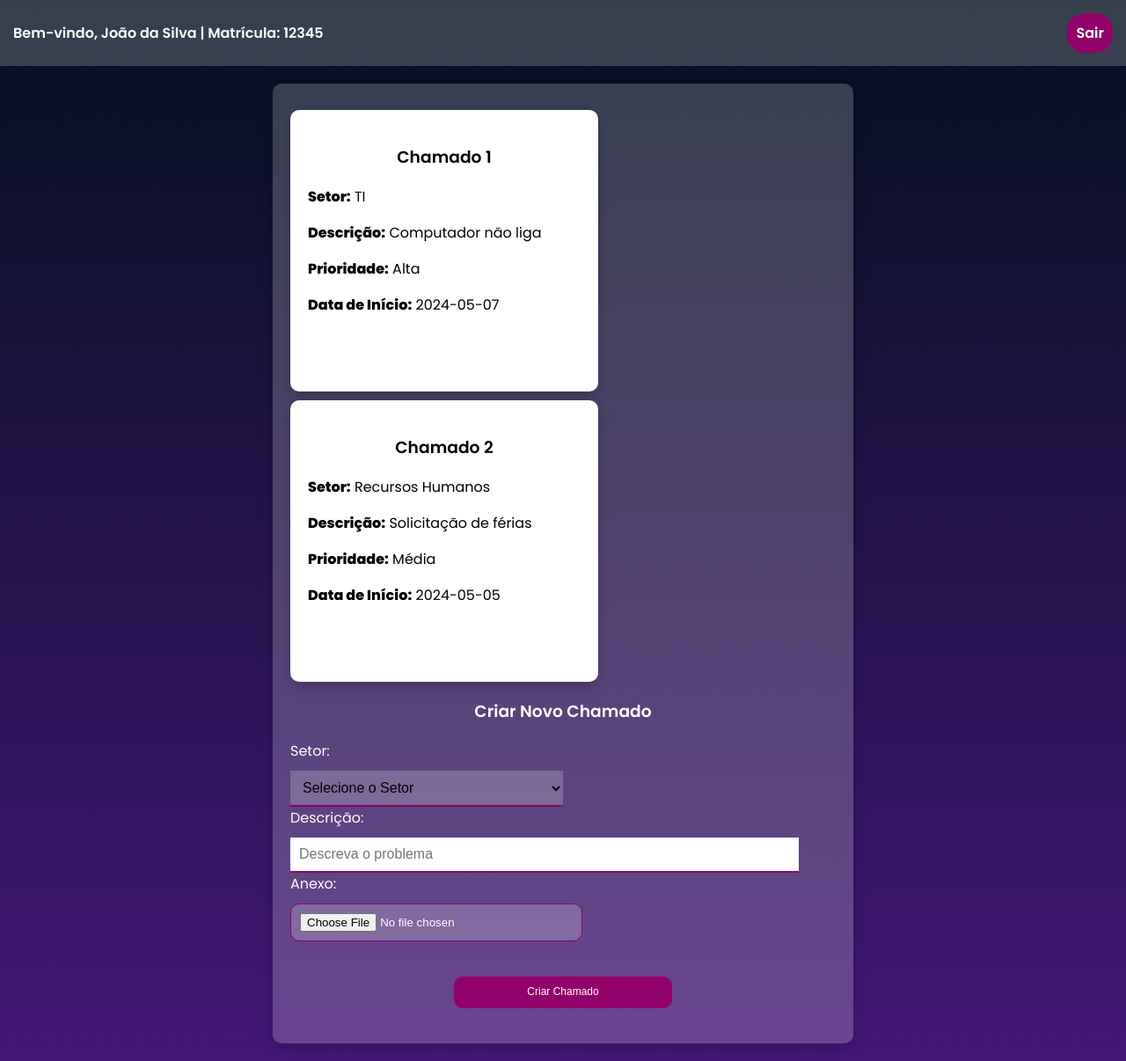
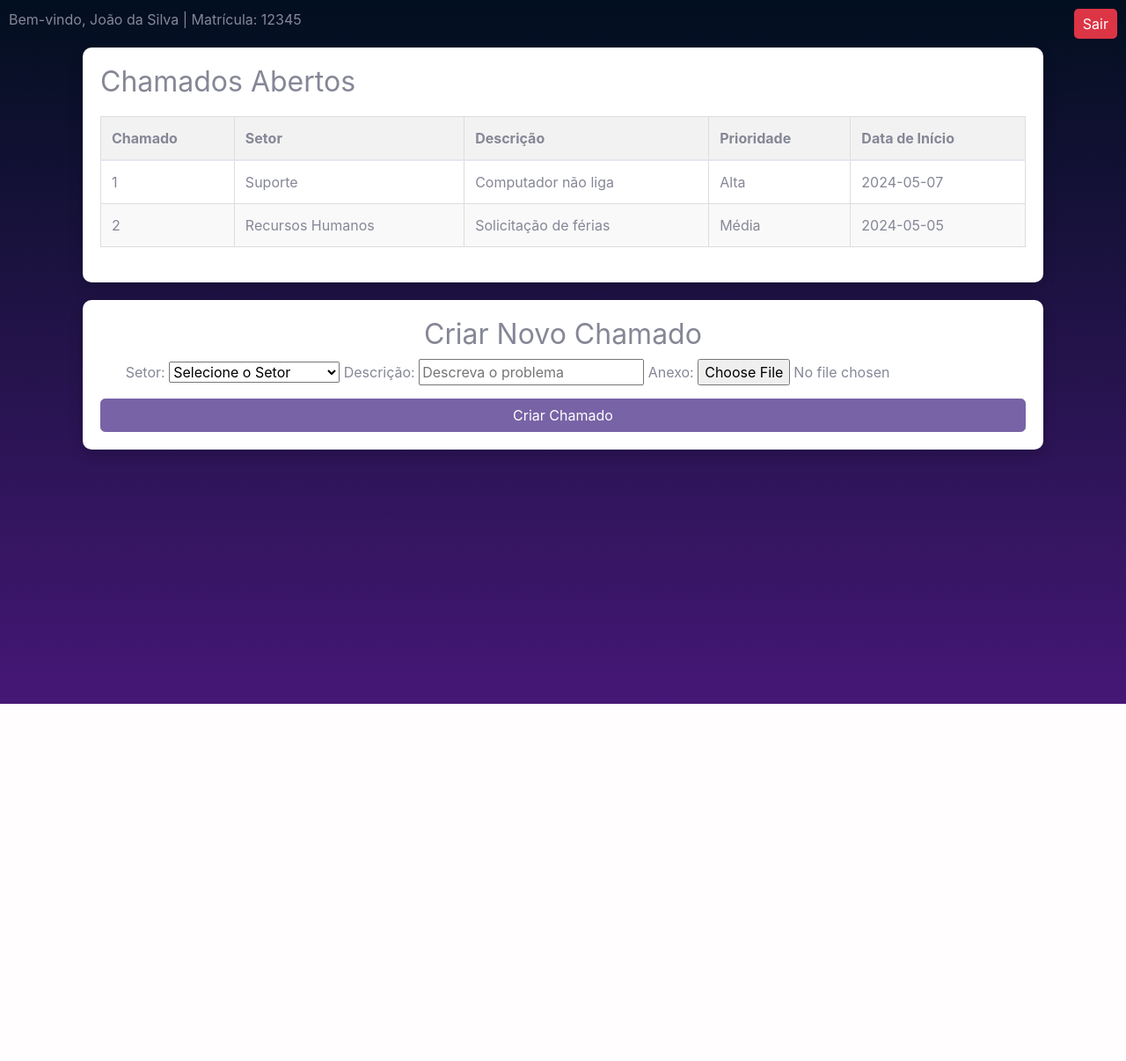
Before and after one commit to Adrianaramss/hercall, a Spring Boot app: page /tela-usuario in a window 1280 px wide. Shown: the whole page at 88% size. After the commit the page ends 800 px from the top, so only its background shows below. Run offline with Spring Boot 4, Linux system fonts and the light colour scheme.

Commit message:
Implementando bootstrap painel usuario e tecnico

```diff
--- a/src/main/resources/application.properties
+++ b/src/main/resources/application.properties
@@ -1,6 +1,6 @@
 spring.datasource.url=jdbc:mysql://localhost/hercall?createDatabaseIfNotExist=true&serverTimezone=UTC&useSSl=false
 spring.datasource.username=root
-spring.datasource.password=84013034
+spring.datasource.password=f2180rh8
 
 spring.jpa.properties.hibernate.dialect=org.hibernate.dialect.MySQL8Dialect
 spring.jpa.database-platform=org.hibernate.dialect.MySQL8Dialect
--- /dev/null
+++ b/src/main/resources/static/css/telausuario.css
@@ -0,0 +1,60 @@
+.table {
+  width: 100%;
+  margin: 20px 0;
+  border-collapse: collapse;
+}
+
+.table, .table th, .table td {
+  border: 1px solid #ddd;
+}
+
+.table th, .table td {
+  padding: 12px;
+  text-align: left;
+}
+
+.table th {
+  background-color: #f2f2f2;
+}
+
+.table tr:nth-child(even) {
+  background-color: #f9f9f9;
+}
+
+.table tr:hover {
+  background-color: #ddd;
+}
+
+.table-container {
+  padding: 20px;
+  background: white;
+  border-radius: 10px;
+  box-shadow: 0 5px 15px rgba(0, 0, 0, 0.2);
+  margin-bottom: 20px;
+}
+
+.form-container {
+  padding: 20px;
+  background: white;
+  border-radius: 10px;
+  box-shadow: 0 5px 15px rgba(0, 0, 0, 0.2);
+  text-align: center;
+}
+
+.btn {
+  margin-top: 10px;
+}
+
+.header {
+  display: flex;
+  justify-content: space-between;
+  padding: 10px;
+}
+
+.logout {
+  background-color: #dc3545;
+  color: white;
+  padding: 5px 10px;
+  text-decoration: none;
+  border-radius: 5px;
+}
--- a/src/main/resources/static/index.html
+++ b/src/main/resources/static/index.html
@@ -151,11 +151,11 @@
         width: 663px;
         height: 650px;
         background-position: center;
-        background-image: url("img/engrenagem.png");
+        background-image: url("img/imghomepage.png");
         background-size: cover;
         background-repeat: no-repeat;
         position: absolute;
-        top: 189px;
+        top: 100px;
         left: 850px;
         z-index: 23;
     }
--- a/src/main/resources/templates/tela-usuario.html
+++ b/src/main/resources/templates/tela-usuario.html
@@ -1,46 +1,65 @@
 <!DOCTYPE html>
-<html lang="pt-br" xmlns:th="http://www.thymeleaf.org">
+<html lang="pt-br">
 <head>
     <meta charset="UTF-8">
     <title>Painel do Usuário</title>
     <link rel="stylesheet" href="https://fonts.googleapis.com/css2?family=Poppins:wght@400;600;800&display=swap">
+    <link href="vendor/fontawesome-free/css/all.min.css" rel="stylesheet" type="text/css">
+    <link href="css/sb-admin-2.min.css" rel="stylesheet">
+    <link rel="stylesheet" href="css/telausuario.css">
+</head>
 
-</head>
-<body>
+<body class="bg-gradient-primary">
 <div class="header">
     <div class="user-info">
         <span>Bem-vindo, João da Silva</span>
         <span>| Matrícula: 12345</span>
     </div>
-  <a href="/logout" class="logout">Sair</a>
-</div>
-<div class="container">
-  <form action="/tela-usuario" method="post">
-  <div class="call-card">
-    <h3>Chamado 1</h3>
-    <p><strong>Setor:</strong> TI</p>
-    <p><strong>Descrição:</strong> Computador não liga</p>
-    <p><strong>Prioridade:</strong> Alta</p>
-    <p><strong>Data de Início:</strong> 2024-05-07</p>
+    <a href="/" class="logout">Sair</a>
 </div>
 
-  <div class="call-card">
-    <h3>Chamado 2</h3>
-    <p><strong>Setor:</strong> Recursos Humanos</p>
-    <p><strong>Descrição:</strong> Solicitação de férias</p>
-    <p><strong>Prioridade:</strong> Média</p>
-    <p><strong>Data de Início:</strong> 2024-05-05</p>
+<div class="container">
+    <div class="table-container">
+        <h2>Chamados Abertos</h2>
+        <table class="table">
+            <thead>
+            <tr>
+                <th>Chamado</th>
+                <th>Setor</th>
+                <th>Descrição</th>
+                <th>Prioridade</th>
+                <th>Data de Início</th>
+            </tr>
+            </thead>
+            <tbody>
+            <tr>
+                <td>1</td>
+                <td>Suporte</td>
+                <td>Computador não liga</td>
+                <td>Alta</td>
+                <td>2024-05-07</td>
+            </tr>
+            <tr>
+                <td>2</td>
+                <td>Recursos Humanos</td>
+                <td>Solicitação de férias</td>
+                <td>Média</td>
+                <td>2024-05-05</td>
+            </tr>
+            </tbody>
+        </table>
     </div>
 
+    <div class="form-container">
+        <h2>Criar Novo Chamado</h2>
         <form method="post" action="/criar-chamado" enctype="multipart/form-data">
-    <h3>Criar Novo Chamado</h3>
-    <label para="setor">Setor:</label>
+            <label for="setor">Setor:</label>
             <select id="setor" name="setor" required>
                 <option value="">Selecione o Setor</option>
                 <option value="Suporte">Suporte</option>
                 <option value="Financeiro">Financeiro</option>
                 <option value="Marketing">Marketing</option>
-      option value="RH">RH</option>
+                <option value="RH">RH</option>
                 <option value="Departamento Pessoal">Departamento Pessoal</option>
             </select>
 
@@ -50,156 +69,14 @@
             <label para="arquivo">Anexo:</label>
             <input type="file" id="arquivo" name="arquivo" required>
 
-
-    <input type="submit" value="Criar Chamado" class="submit-button">
-  </form>
+            <button class="btn btn-primary btn-user btn-block" type="submit">Criar Chamado</button>
         </form>
     </div>
+</div>
+
+<script src="vendor/jquery/jquery.min.js"></script>
+<script src="vendor/bootstrap/js/bootstrap.bundle.min.js"></script>
+<script src="vendor/jquery-easing/jquery.easing.min.js"></script>
+<script src="js/sb-admin-2.min.js"></script>
 </body>
-<style>
-  body {
-  margin: 0;
-  padding: 0;
-  font-family: "Poppins", sans-serif;
-  background: linear-gradient(#020F1F, #451776);
-  color: white;
-  }
-
-  .header {
-   background: rgba(255, 255, 255, 0.2);
-  padding: 15px;
-  display: flex;
-  justify-content: space-between;
-  align-items: center;
-  }
-
-  .user-info {
-      font-weight: 600;
-  }
-  .logout {
-      text-decoration: none;
-      color: white;
-      background: #920069;
-      padding: 10px;
-      border-radius: 20px;
-      font-weight: 600;
-      transition: background 0.3s;
-  }
-
-  .logout:hover {
-      background: #740053;
-  }
-
-  .container {
-      padding: 20px;
-      display: flex;
-      flex-direction: column;
-      align-items: center;
-  }
-
-  .call-card {
-      height: 35vh;
-      background: white;
-      color: black;
-      border-radius: 10px;
-      padding: 20px;
-      margin: 10px 0;
-      width: 50%;
-      box-shadow: 0 5px 15px rgba(0, 0, 0, 0.2);
-      transition: box-shadow 0.3s;
-  }
-
-  .call-card:hover {
-      box-shadow: 0 10px 25px rgba(0, 0, 0, 0.3);
-  }
-
-  form {
-      width: 50%;
-      background: rgba(255, 255, 255, 0.2);
-      padding: 20px;
-      border-radius: 10px;
-      box-shadow: 0 5px 15px rgba(0, 0, 0, 0.2);
-  }
-
-
-
-
-  form h3 {
-      font-weight: 600;
-      text-align: center;
-  }
-
-
-
-
-  label {
-      color: white;
-      display: block;
-      margin-bottom: 10px;
-  }
-
-
-
-
-  input[type="text"], input[type="submit"], select {
-      border: none;
-      padding: 10px;
-      width: 90%;
-      border-bottom: 2px solid #920069;
-      font-size: 16px;
-      transition: border-color 0.3s;
-  }
-
-
-
-
-  input[type="text"] {
-      color: black;
-  }
-
-
-
-
-  input[type="text"]:focus, select:focus {
-      outline: none;
-      border-color: #740053;
-  }
-
-
-
-
-  input[type="file"] {
-      color: white;
-      padding: 10px;
-      border: 1px solid #920069;
-      border-radius: 10px;
-      width: 50%;
-      background: rgba(255, 255, 255, 0.2);
-      margin-bottom: 20px;
-  }
-
-
-
-
-form .submit-button {
-padding: 10px;
-background: #920069;
-color: white;
-border-radius: 10px;
-text-align: center;
-cursor: pointer;
-width: 40%;
-font-size: 12px;
-margin: 20px auto;
-display: block;
-transition: background 0.3s;
-}
-
-  select {
-      background: rgba(255, 255, 255, 0.2);
-      color: black;
-      width: 50%;
-  }
-
-</style>
 </html>
```
Also changed, not shown: src/main/resources/static/css/telatecnico.css (added, +116 -0 lines), src/main/resources/templates/tela-admin.html (+0 -23 lines), src/main/resources/templates/tela-tecnico.html (+67 -193 lines), src/main/resources/static/img/engrenagem.png (deleted), src/main/resources/static/img/imghomepage.png (added). Lines whose indentation alone changed are shown as unchanged.
